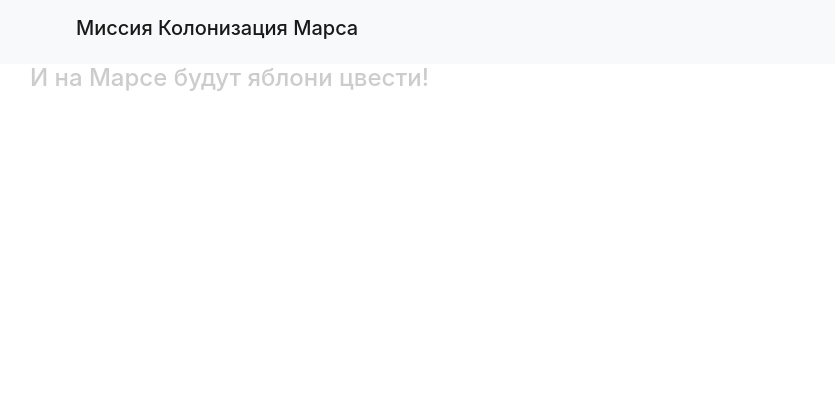
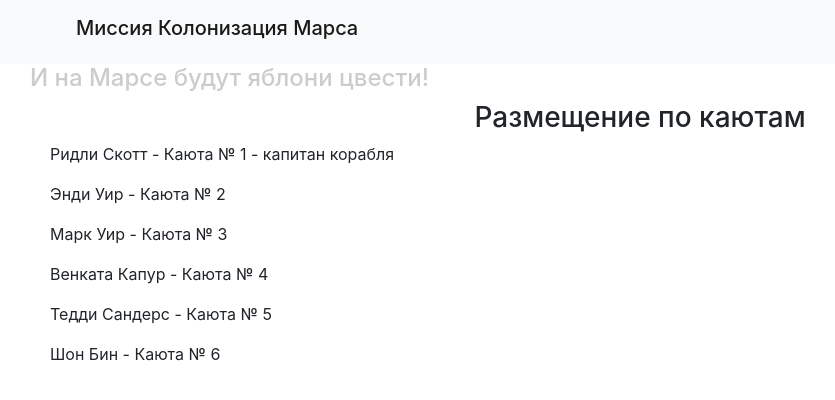
Before and after one commit to Dingovina/WEB_flask2, a Flask app: page /distribution in a window 1280 px wide. Shown: the top 400 px of the page, without its empty margins (0-835 px from the left). Run offline with Flask 2, Linux system fonts and the light colour scheme; some libraries are stand-ins or nearby versions.

Commit message:
distribution.html + task6 "По каютам!"

```diff
--- a/YL_WEB_flask-wtf/1_GettingReady.py
+++ b/YL_WEB_flask-wtf/1_GettingReady.py
@@ -61,5 +61,13 @@ def login():
     return render_template('login.html', title='Авторизация', form=form)
 
 
+@app.route('/distribution')
+def distribution():
+    data = ['Ридли Скотт', 'Энди Уир', 'Марк Уир', 'Венката Капур', 'Тедди Сандерс', 'Шон Бин']
+    title = 'По каютам!'
+    params = {'data': data, 'title': title}
+    return render_template('distribution.html', **params)
+
+
 if __name__ == '__main__':
     app.run(port=8080, host='127.0.0.1')
--- a/YL_WEB_flask-wtf/static/css/style.css
+++ b/YL_WEB_flask-wtf/static/css/style.css
@@ -12,3 +12,6 @@ h4{
     color: #CCCCCC;
     margin-left: 30px;
 }
+h3{
+    text-align: center;
+}
--- /dev/null
+++ b/YL_WEB_flask-wtf/templates/distribution.html
@@ -0,0 +1,10 @@
+{% extends "base.html" %}
+
+{% block content %}
+    <h3>Размещение по каютам</h3>
+    {% for el in data %}
+        <div id="dd">
+            {{ el }} - Каюта № {{ loop.index }} {% if loop.first %} - капитан корабля {% endif %}<p>
+        </div>
+    {% endfor %}
+{% endblock %}
```
